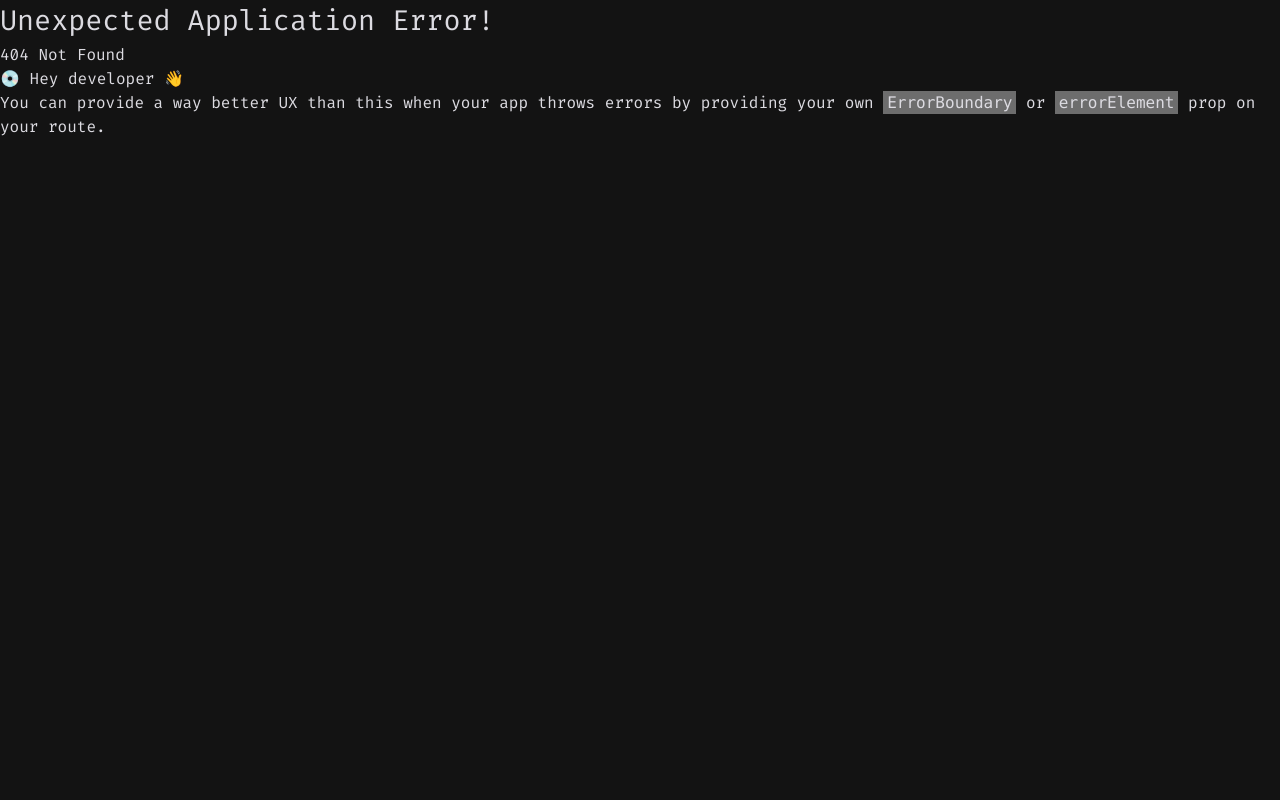
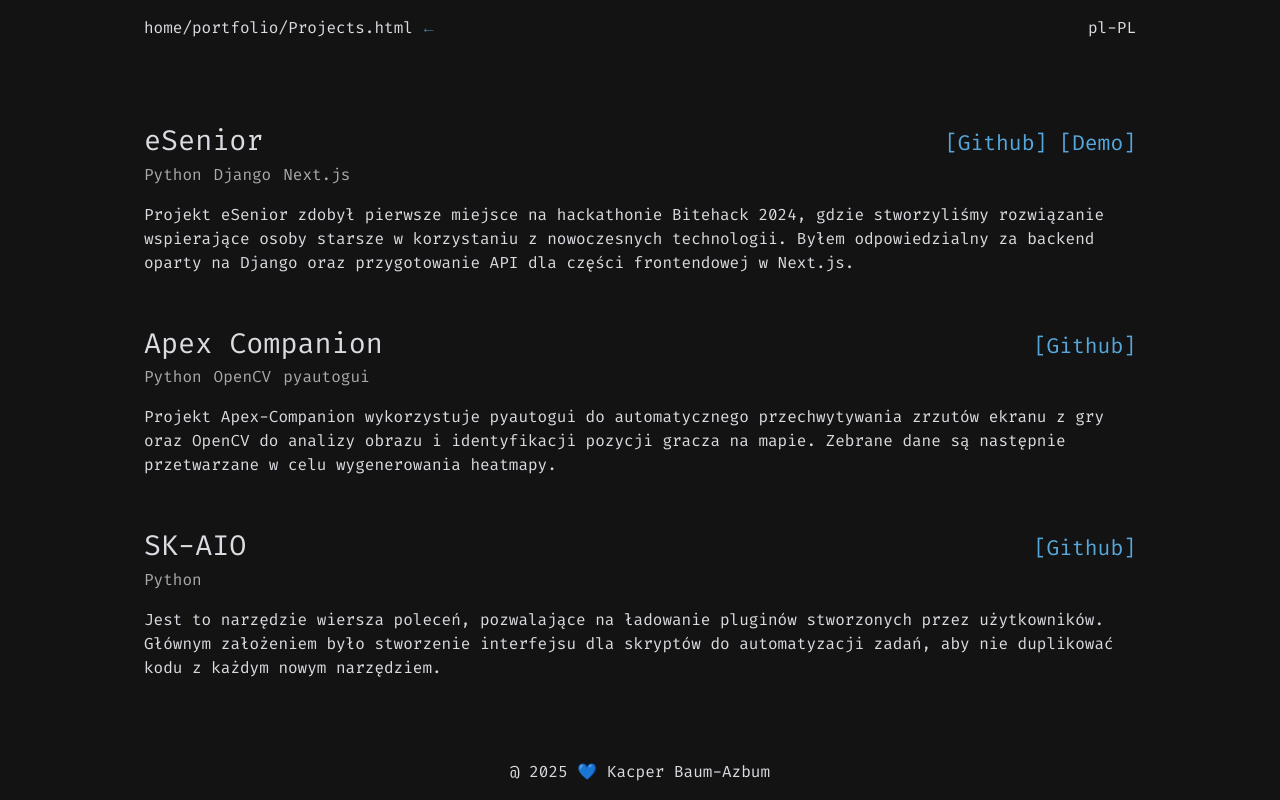
Before and after one commit to Kaba8081/portfolio, a React (Vite) app: page /portfolio/projects in a window 1280 px wide. Before the commit this address had no page. Built offline with nearby package versions, Linux system fonts and the light colour scheme; a web font is replaced by a local one.

Commit message:
Chore. Changed base path, performance improvements, animations

```diff
--- a/index.html
+++ b/index.html
@@ -4,6 +4,11 @@
     <meta charset="UTF-8" />
     <link rel="icon" type="image/svg+xml" href="/vite.svg" />
     <meta name="viewport" content="width=device-width, initial-scale=1.0" />
+
+    <link rel="preconnect" href="https://fonts.googleapis.com">
+    <link rel="preconnect" href="https://fonts.gstatic.com" crossorigin>
+    <link rel="preload" href="https://fonts.googleapis.com/css?family=Cascadia%20Code" as="style" onload="this.rel='stylesheet'">
+    <link rel="preload" href="https://fonts.googleapis.com/css?family=Fira%20Code" as="style" onload="this.rel='stylesheet'">
 
     <title>Kacper Baum-Azbum - Portfolio</title>
     <meta name="apple-mobile-web-app-title" content="Portfolio Kacper Baum-Azbum" />
--- a/package.json
+++ b/package.json
@@ -11,6 +11,7 @@
   },
   "dependencies": {
     "@tailwindcss/vite": "^4.1.17",
+    "framer-motion": "^12.23.24",
     "react": "^19.1.1",
     "react-dom": "^19.1.1",
     "react-router": "^7.9.5"
--- a/src/Layout.tsx
+++ b/src/Layout.tsx
@@ -4,16 +4,18 @@ import { Outlet } from 'react-router';
 
 import {
   Navigator,
-  Footer
+  Footer,
+  PageTransition,
 } from './components';
 
 const Layout: React.FC = () => {
-
   return (
     <div className='flex flex-col justify-start min-h-screen w-full overflow-x-hidden px-[5%] lg:px-[11.25%]'>
         <Navigator/>
         <main className='flex flex-col items-center justify-center w-full my-auto'>
-            <Outlet/>
+            <PageTransition>
+              <Outlet/>
+            </PageTransition>
         </main>
         <Footer/>
     </div>
--- a/src/components/index.tsx
+++ b/src/components/index.tsx
@@ -7,6 +7,7 @@ import LinkElement from "./ui/LinkElement";
 import Breadcrumbs from "./ui/Breadcrumbs";
 import LanguageSelector from "./ui/LanguageSelector";
 import TechIcon from "./ui/TechIcon";
+import PageTransition from "./ui/PageTransition";
 
 // Projects
 import ProjectContainer from "./projects/ProjectContainer";
@@ -20,6 +21,7 @@ export {
     Breadcrumbs,
     LanguageSelector,
     TechIcon,
+    PageTransition,
 
     ProjectContainer,
 }
--- /dev/null
+++ b/src/components/ui/PageTransition.tsx
@@ -0,0 +1,30 @@
+import React, { useEffect } from 'react';
+import { motion } from "framer-motion";
+import { useLocation } from "react-router";
+
+interface PageTransitionProps {
+    children?: React.ReactNode;
+}
+
+const PageTransition: React.FC<PageTransitionProps> = ({
+    children,
+} : PageTransitionProps) => {
+    const location = useLocation();
+
+    useEffect(() => {
+        window.scrollTo({ top: 0, behavior: "smooth" });
+    }, [location.pathname]);
+
+    return (
+        <motion.div
+            key={location.pathname}
+            initial={{ opacity: 0 }}
+            animate={{ opacity: 1 }}
+            transition={{ duration: 0.3 }}
+        >
+            {children}
+        </motion.div>
+    );
+}
+
+export default PageTransition;
--- a/src/index.css
+++ b/src/index.css
@@ -18,7 +18,26 @@
   --color-background: #131313;
   --color-primary: #12bf32;
   --color-secondary: #053b0f;
-  --color-accent: #29a7fb;
+  --color-accent: #56a7dc;
+}
+
+:root {
+  font-family: 'Fira Code';
+  font-weight: 400;
+
+  color-scheme: light dark;
+  color: var(--color-text);
+  background-color: var(--color-background);
+
+  font-synthesis: none;
+  text-rendering: optimizeLegibility;
+  -webkit-font-smoothing: antialiased;
+  -moz-osx-font-smoothing: grayscale;
+}
+
+body {
+  font-family: 'Fira Code';
+  font-weight: 400;
 }
 
 .font-cascadia {
@@ -27,11 +46,6 @@
 }
 
 .font-fira {
-  font-family: 'Fira Code';
-  font-weight: 400;
-}
-
-body {
   font-family: 'Fira Code';
   font-weight: 400;
 }
@@ -56,18 +70,13 @@ h2, h3, h4, h5 {
   font-weight: 400;
 }
 
-:root {
-  font-family: 'Fira Code';
-  font-weight: 400;
+a, button {
+  @apply text-accent;
+}
 
-  color-scheme: light dark;
-  color: var(--color-text);
-  background-color: var(--color-background);
-
-  font-synthesis: none;
-  text-rendering: optimizeLegibility;
-  -webkit-font-smoothing: antialiased;
-  -moz-osx-font-smoothing: grayscale;
+a:hover, button {
+  transition: opacity 0.2s;
+  opacity: 0.7;
 }
 
 .main-container {
@@ -83,7 +92,7 @@ h2, h3, h4, h5 {
 }
 
 .tech-icon {
-  @apply max-w-12 max-h-12 sm:max-w-16 sm:max-h-16;
+  @apply w-12 h-12 sm:w-16 sm:h-16;
 }
 
 .project-container {
--- a/src/pages/ExperiencePage.tsx
+++ b/src/pages/ExperiencePage.tsx
@@ -13,10 +13,10 @@ const ExperiencePage: React.FC = () => {
             ]}
         >
             <p>
-Stworzyłem stronę internetową parafii ewangelickiej w Bielsku, projektując jej wygląd w Figmie
-oraz implementując backend w Django i frontend w Reactcie. Aplikacja korzysta
-z bazy danych PostgreSQL i działa w kontenerach Docker, co ułatwia wdrażanie i utrzymanie.
-Całość wykonałem samodzielnie i obecnie zajmuję się jej administracją.
+Stworzyłem stronę internetową Parafii Ewangelickiej w Bielsku, projektując jej wygląd w Figmie
+oraz implementując backend w Django i frontend w Reactcie. Projekt wykorzystuje
+bazę danych PostgreSQL i działa w kontenerach Docker, co ułatwia wdrażanie i utrzymanie.
+Całość wykonałem samodzielnie i obecnie zajmuję się administracją.
             </p>
         </ProjectContainer>
     </div>
--- a/src/pages/LandingPage.tsx
+++ b/src/pages/LandingPage.tsx
@@ -29,7 +29,7 @@ const LandingPage: React.FC = () => {
             <div className='flex flex-row justify-start px-4 md:px-8'>
                 <p>
 Jestem {age} letnim studentem informatyki na Uniwersytecie Bielsko-Bialskim,<br/>
-specjalizującym się w projektach w językach Python oraz Typescript<br/>
+specjalizującym się w projektach w językach Python oraz TypeScript.<br/>
                 </p>
             </div>
         </div>
--- a/src/pages/ProjectsPage.tsx
+++ b/src/pages/ProjectsPage.tsx
@@ -32,8 +32,7 @@ oraz przygotowanie API dla części frontendowej w Next.js.
             <p>
 Projekt Apex-Companion wykorzystuje pyautogui do automatycznego przechwytywania
 zrzutów ekranu z gry oraz OpenCV do analizy obrazu i identyfikacji pozycji gracza na mapie.
-Zebrane dane są następnie przetwarzane w celu wygenerowania
-heatmapy.
+Zebrane dane są następnie przetwarzane w celu wygenerowania heatmapy.
             </p>
         </ProjectContainer>
 
@@ -46,9 +45,9 @@ heatmapy.
             ]}
         >
             <p>
-Jest to narzędzie wiersza poleceń pozwalające na ładowanie pluginów stworzonych przez
-użytkowników. Głównym założeniem było zbioru oraz interfejsu dla skryptów do automatyzacji
-aby nie duplikować kodu z każdym nowym narzędziem
+Jest to narzędzie wiersza poleceń, pozwalające na ładowanie pluginów stworzonych przez
+użytkowników. Głównym założeniem było stworzenie interfejsu dla skryptów do automatyzacji
+zadań, aby nie duplikować kodu z każdym nowym narzędziem.
             </p>
         </ProjectContainer>
     </div>
--- a/src/routes.tsx
+++ b/src/routes.tsx
@@ -11,7 +11,8 @@ export const router = createBrowserRouter([
     Component: Layout,
     children: [
     {
-      path: "/",
+      path: "",
+      index: true,
       element: <LandingPage />,
       handle: { name: "LandingPage.html", breadcrumbPath: ["home", "portfolio"] },
     },
@@ -34,4 +35,4 @@ export const router = createBrowserRouter([
 //       breadcrumbPath: ["home", "portfolio", "projects"],
 //     }),
 //   },
-]);
+], { basename: "/portfolio"});
```
Also changed, not shown: 1 other file (tests, documents, lock files or other folders).
